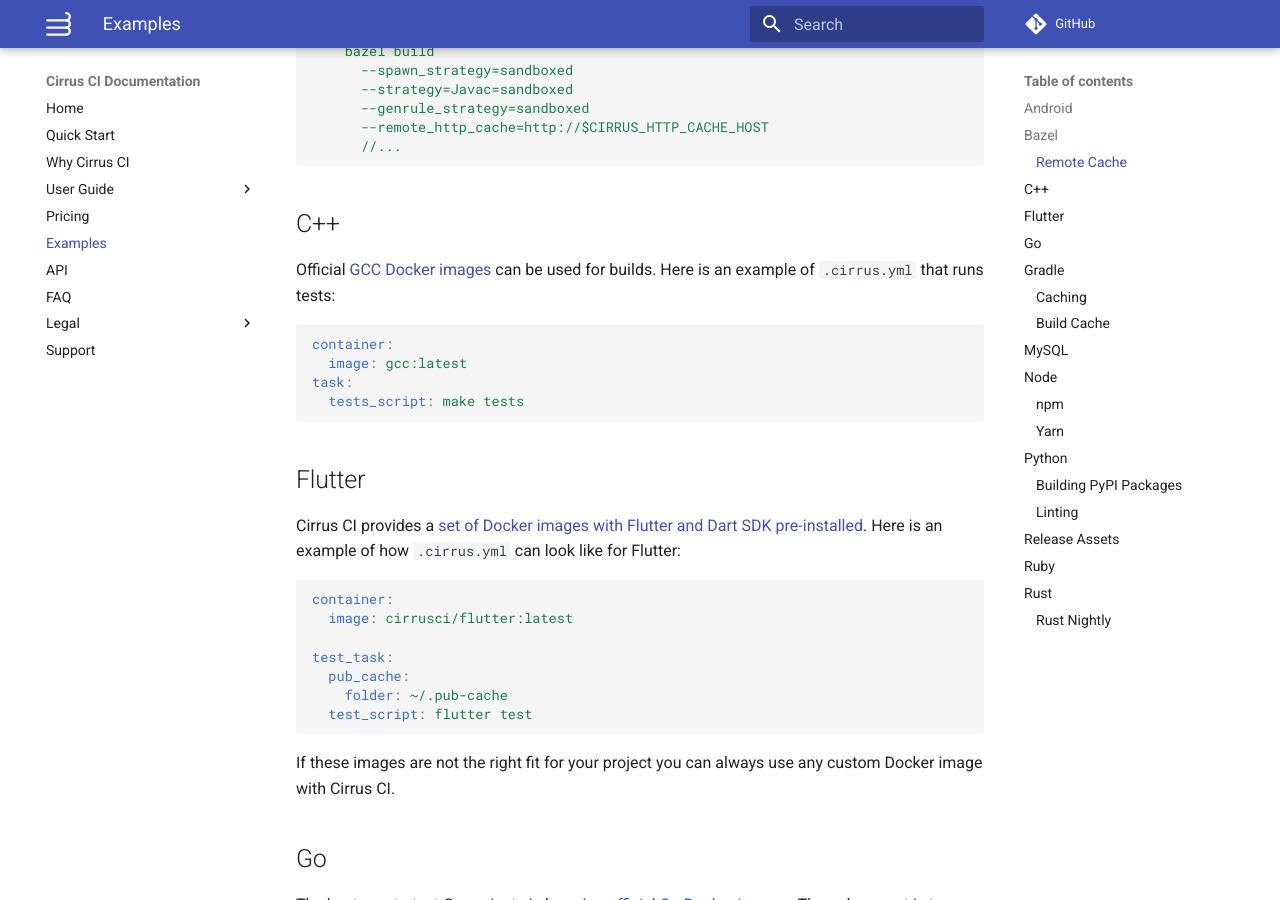
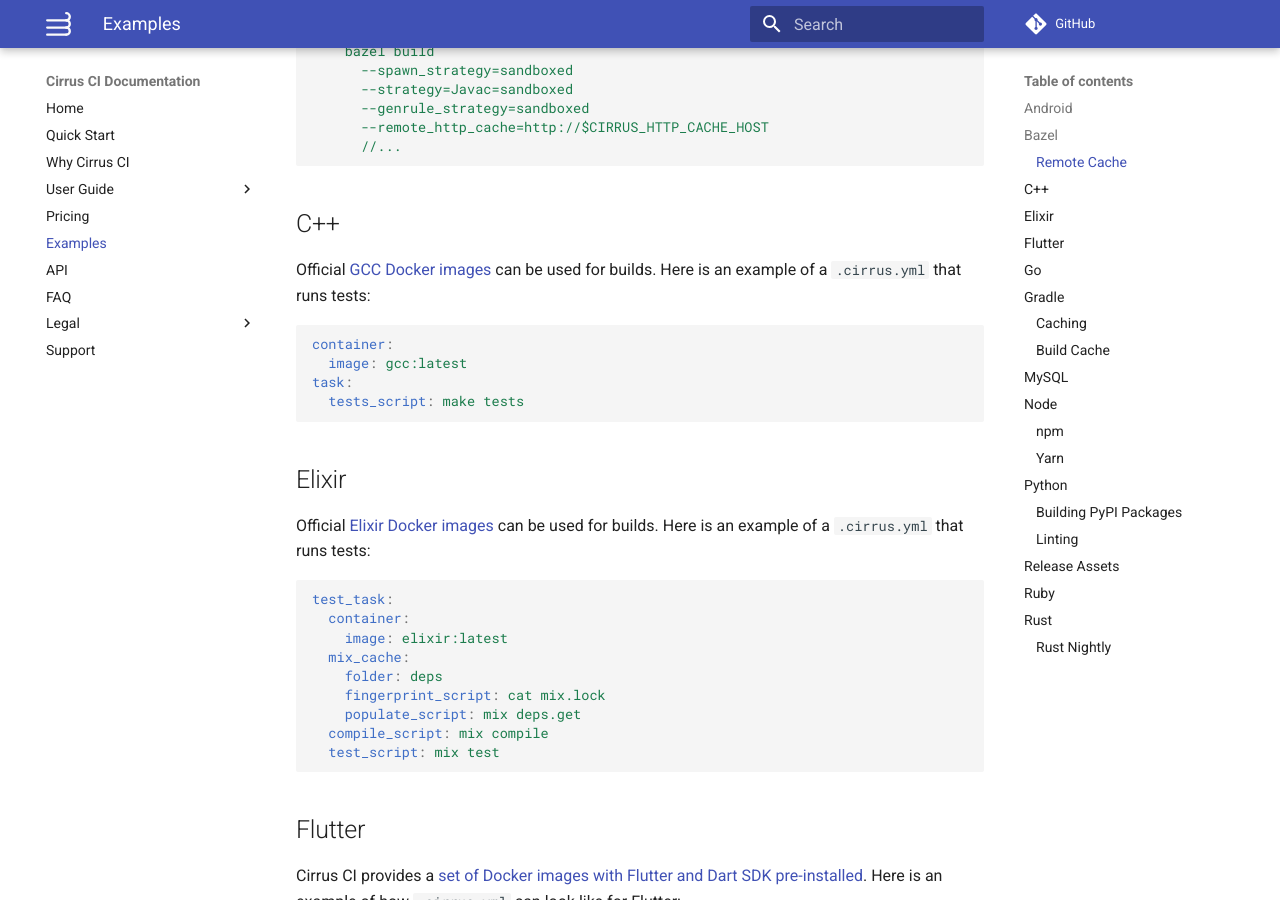
Before and after one commit to cirruslabs/cirrus-ci-docs, an MkDocs documentation site: the page built from docs/examples.md, in a window 1280 px wide and 900 px high, scrolled down 1512 px. Built offline with MkDocs 1.6.1 and Material for MkDocs 9.7.7, drawn with Linux system fonts in a browser that asks for light colours; comment, search, counter and statistics services are not loaded; some of the changed text lies outside the part shown.

Commit message:
Elixir Example (#231)
* Elixir Example

* Update docs/examples.md

Co-Authored-By: fkorotkov <fedor.korotkov@gmail.com>

* Added articles everywhere

````diff
--- a/docs/examples.md
+++ b/docs/examples.md
@@ -76,13 +76,29 @@ task:
 
 ## C++
 
-Official [GCC Docker images](https://hub.docker.com/_/gcc/) can be used for builds. Here is an example of `.cirrus.yml` that runs tests:
+Official [GCC Docker images](https://hub.docker.com/_/gcc/) can be used for builds. Here is an example of a `.cirrus.yml` that runs tests:
 
 ```yaml
 container:
   image: gcc:latest
 task:
   tests_script: make tests
+```
+
+## Elixir
+
+Official [Elixir Docker images](https://hub.docker.com/_/elixir/) can be used for builds. Here is an example of a `.cirrus.yml` that runs tests:
+
+```yaml
+test_task:
+  container:
+    image: elixir:latest
+  mix_cache:
+    folder: deps
+    fingerprint_script: cat mix.lock
+    populate_script: mix deps.get
+  compile_script: mix compile
+  test_script: mix test
 ```
 
 ## Flutter
@@ -165,7 +181,7 @@ buildCache {
 ```
 
 Please make sure you are running Gradle commands with `--build-cache` flag or have `org.gradle.caching` enabled in `gradle.properties` file.
-Here is an example of `gradle.properties` file that we use internally for all Gradle projects:
+Here is an example of a `gradle.properties` file that we use internally for all Gradle projects:
 
 ```properties
 org.gradle.daemon=true
@@ -200,7 +216,7 @@ Official [NodeJS Docker images](https://hub.docker.com/_/node/) can be used for
 
 ### npm
 
-Here is an example of `.cirrus.yml` that caches `node_modules` based on contents of `package-lock.json` file and runs tests:
+Here is an example of a `.cirrus.yml` that caches `node_modules` based on contents of `package-lock.json` file and runs tests:
 
 ```yaml
 container:
@@ -216,7 +232,7 @@ test_task:
 
 ### Yarn
 
-Here is an example of `.cirrus.yml` that caches `node_modules` based on contents of `yarn.lock` file and runs tests:
+Here is an example of a `.cirrus.yml` that caches `node_modules` based on contents of `yarn.lock` file and runs tests:
 
 ```yaml
 container:
@@ -232,7 +248,7 @@ test_task:
 
 ## Python
 
-Official [Python Docker images](https://hub.docker.com/_/python/) can be used for builds. Here is an example of `.cirrus.yml`
+Official [Python Docker images](https://hub.docker.com/_/python/) can be used for builds. Here is an example of a `.cirrus.yml`
 that caches installed packages based on contents of `requirements.txt` and runs `pytest`:
 
 ```yaml
@@ -325,7 +341,7 @@ done
 
 ## Ruby
 
-Official [Ruby Docker images](https://hub.docker.com/_/ruby/) can be used for builds. Here is an example of `.cirrus.yml`
+Official [Ruby Docker images](https://hub.docker.com/_/ruby/) can be used for builds. Here is an example of a `.cirrus.yml`
 that caches installed gems based on contents of `Gemfile.lock` and runs `rspec`:
 
 ```yaml
@@ -389,7 +405,7 @@ test_task:
 ### Rust Nightly
 
 It is possible to use nightly builds of Rust via an [official `rustlang/rust:nightly` container](https://hub.docker.com/r/rustlang/rust/).
-Here is an example of `.cirrus.yml` to run tests against the latest stable and nightly versions of Rust:
+Here is an example of a `.cirrus.yml` to run tests against the latest stable and nightly versions of Rust:
 
 ```yaml
 test_task:
````
